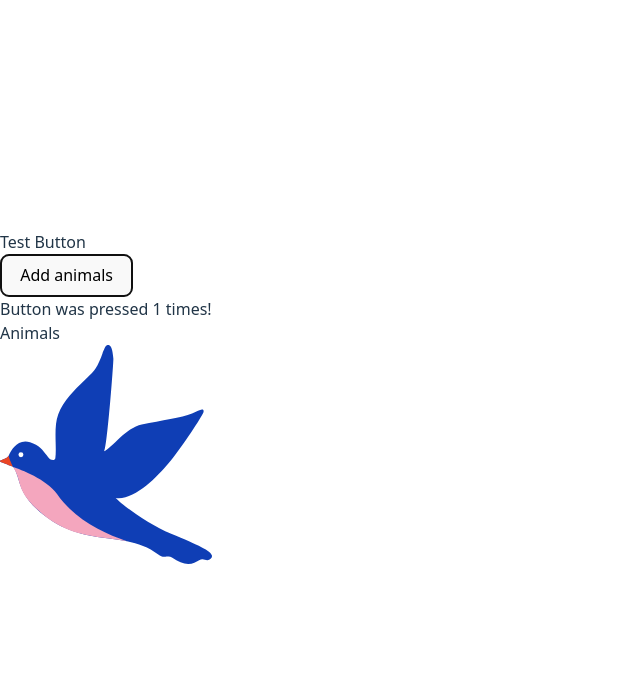
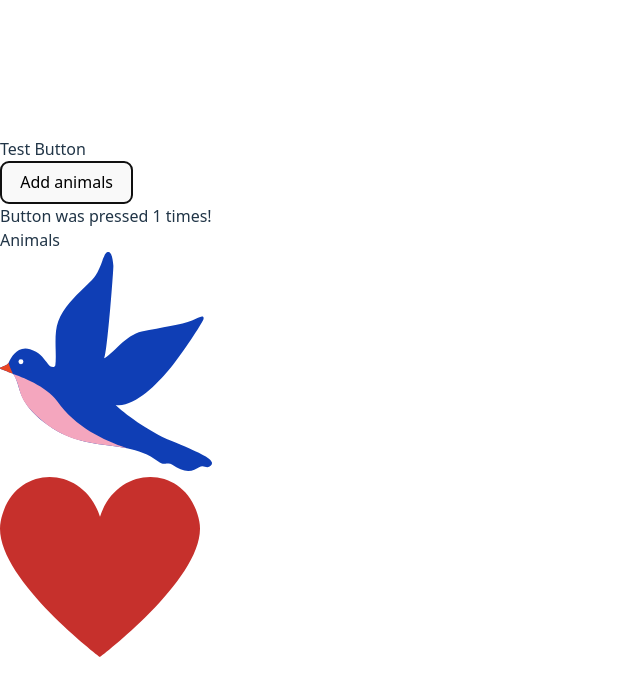
Before and after one commit to prvnbala/react-tutorials-animals, a React (Vite) app: page / in a window 1280 px wide. Both pictures are taken after a click on the button "Add animals". Shown: the top 696 px of the page, without its empty margins (0-640 px from the left). Built offline with nearby package versions, Linux system fonts and the light colour scheme.

Commit message:
add heart to AnimalShow

```diff
--- a/src/AnimalShow.jsx
+++ b/src/AnimalShow.jsx
@@ -16,7 +16,10 @@ const animals = {
 }
 
 function AnimalShow(props) {
-    return <img src={animals[props.type]} alt="" />;
+    return <div>
+        <img src={animals[props.type]} alt="animal" />
+        <img src={HeartImage} alt="heart" />
+    </div>;
 }
 
 export default AnimalShow;
```
